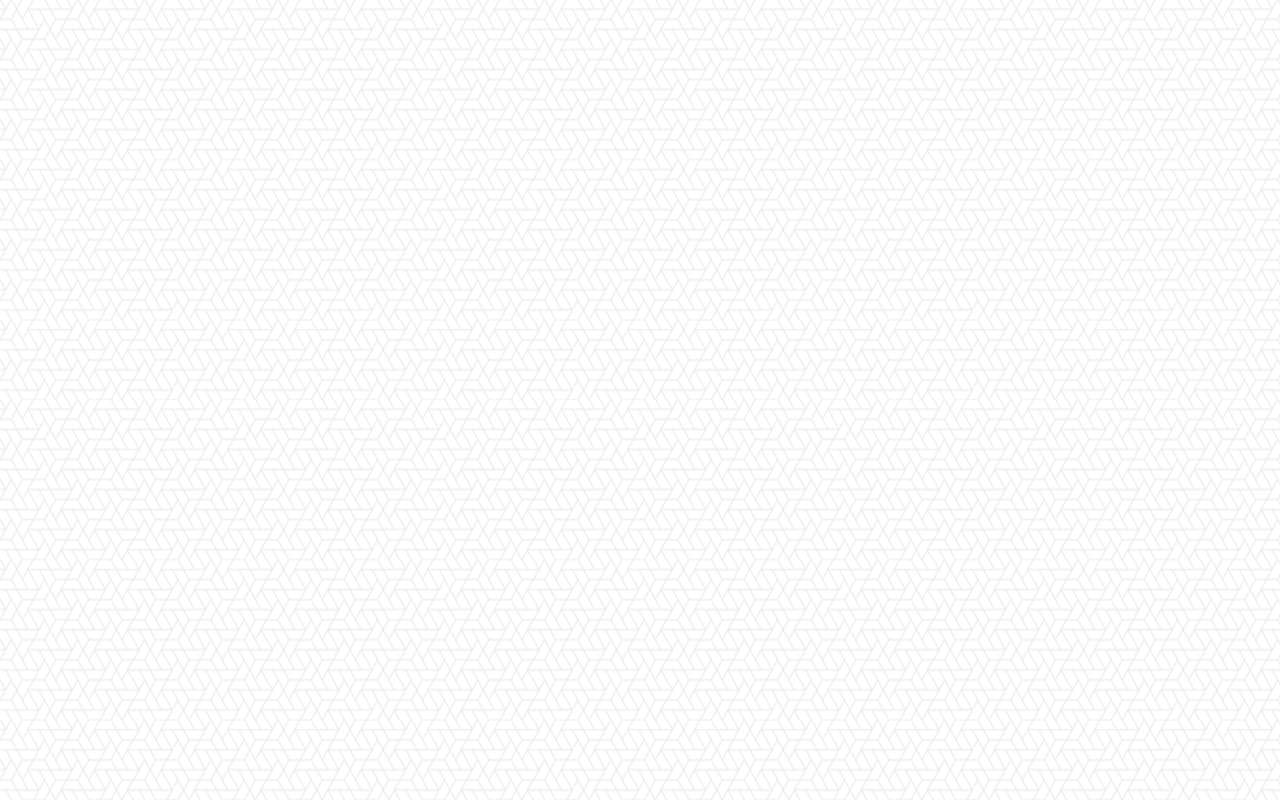
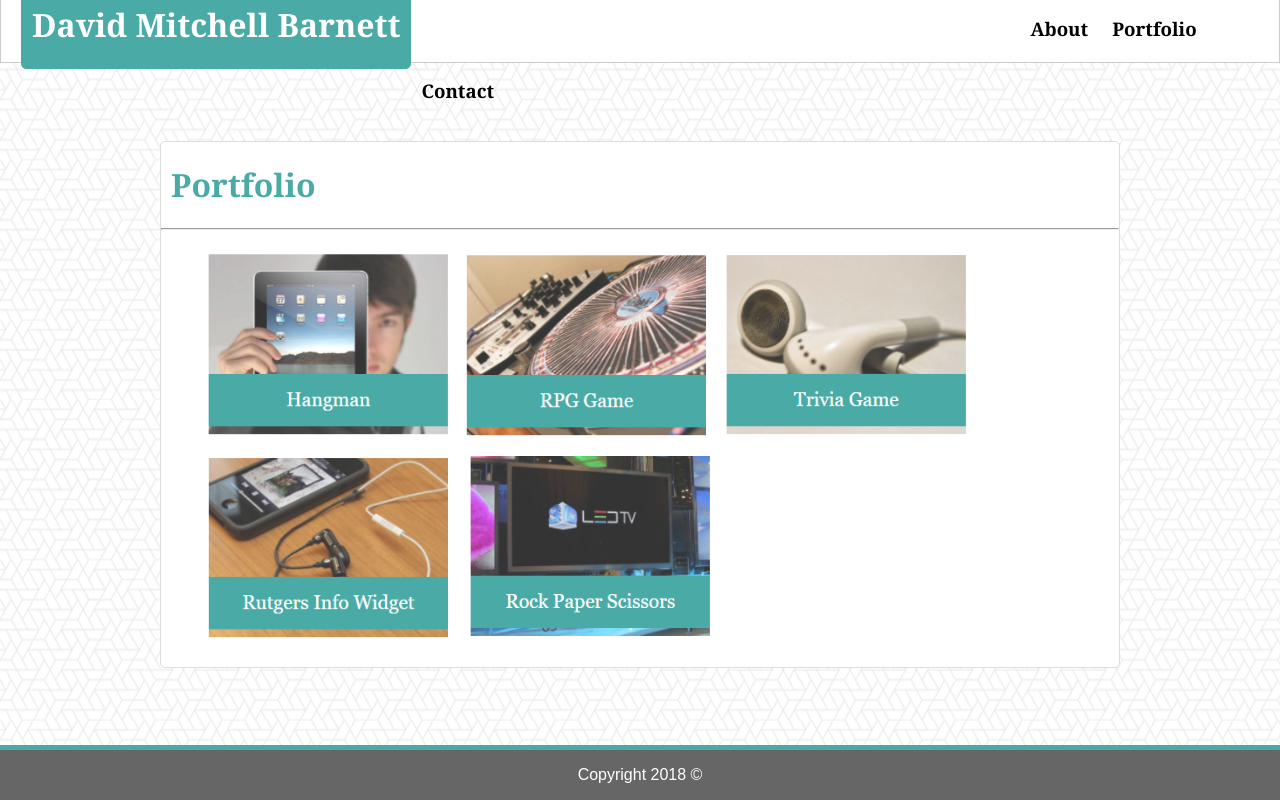
Before and after one commit to DMBarnett/Basic-Portfolio, a plain HTML site: page portfolio.html in a window 1280 px wide. Drawn offline with Linux system fonts and the light colour scheme.

```diff
--- a/assets/css/style.css
+++ b/assets/css/style.css
@@ -1,11 +1,25 @@
 body {
     background-image: url("../images/what-the-hex.png");
     background-repeat: repeat;
+    margin:0px;
+    margin-top: -20px;
+}
+
+h1, h3 {
+    font-family: 'Georgia', Times, 'Times New Roman', serif;
+}
+
+p, li, h4 {
+    font-family: 'Arial', 'Helvetica Neue', Helvetica, sans-serif;
+    color: #777777;
 }
 
 #bodyText{
-    background-color: white;
+    background-color: #ffffff;
+    border: 1px solid #dddddd;
+    border-radius: 5px;
 }
+
 #portrait {
     float: left;
 }
@@ -18,20 +32,65 @@
 #leftName {
     background-color: #4aaaa5;
     color: white;
+    display: inline-block;
+    padding-left: 10px;
+    padding-right: 10px;
+    border: 1px solid #4aaaa5;
+    border-radius: 5px;
+    float: left;
+    margin-left: 20px;
 }
 .clearFix::after {
     content: "";
     display: block;
     clear: both;
-    background-color: blue;
 }
 
 .navbar {
     background-color: white;
     margin-top: 0px;
+    height: 81px;
+    border: 1px solid #cccccc;
 }
 
 .contentBox{
     width: 960px;
     margin: auto;
 }
+
+.rightButtons {
+    display: inline-block;
+    padding-left: 10px;
+    padding-right: 10px;
+}
+
+.rightButtons:nth-of-type(1) {
+    padding-left: 50%;
+}
+
+.aboutText{
+    padding: 10px;
+}
+
+.footer{
+    background-color: #666666;
+    position: fixed;
+    bottom: 0px;
+    width: 100%;
+    text-align: center;
+    border-top: 5px solid #4aaaa5;
+}
+
+.footerText{
+    color: #ffffff;
+}
+
+#aboutMe{
+    color: #4aaaa5;
+    padding-left: 10px;
+}
+
+.portfolioImages{
+    display: inline-block;
+    padding: 5px;
+}
--- a/portfolio.html
+++ b/portfolio.html
@@ -9,6 +9,54 @@
     <link rel="stylesheet" type="text/css" href="assets/css/style.css">
 </head>
 <body>
-
+    <div class="navbar">
+        <div id="leftName">
+            <h1>David Mitchell Barnett</h1>
+        </div>
+        <ul>
+            <li class="rightButtons">
+                <a href="index.html">
+                    <h3>About</h3>
+                </a>
+            </li>
+            <li class="rightButtons">
+                <a href="portfolio.html">
+                    <h3>Portfolio</h3>
+                </a>
+            </li>
+            <li class="rightButtons">
+                <a href="contact.html">
+                    <h3>Contact</h3>
+                </a>
+            </li>
+        </ul>
+    </div>
+    <div class="clearFix"></div>
+    <br>
+    <br>
+    <br>
+    <br>
+    <div class="contentBox">
+        <div id="bodyText">
+            <div id="aboutMe">
+                <h1>Portfolio</h1>
+            </div>
+            <hr>
+            <div>
+                <div>
+                    <ul>
+                        <li class="portfolioImages"><img src="assets/images/first.PNG" alt=""></li>
+                        <li class="portfolioImages"><img src="assets/images/second.PNG" alt=""></li>
+                        <li class="portfolioImages"><img src="assets/images/third.PNG" alt=""></li>
+                        <li class="portfolioImages"><img src="assets/images/fourth.PNG" alt=""></li>
+                        <li class="portfolioImages"><img src="assets/images/fifth.PNG" alt=""></li>
+                    </ul>
+                </div>
+            </div>
+        </div>
+    </div>
+    <div class="footer">
+        <p class="footerText">Copyright 2018 &copy;</p>
+    </div>
 </body>
 </html>
```
Also changed, not shown: contact.html (+42 -0 lines), index.html (+15 -10 lines), assets/images/fifth.PNG (added), assets/images/first.PNG (added), assets/images/fourth.PNG (added), assets/images/second.PNG (added), assets/images/third.PNG (added).
